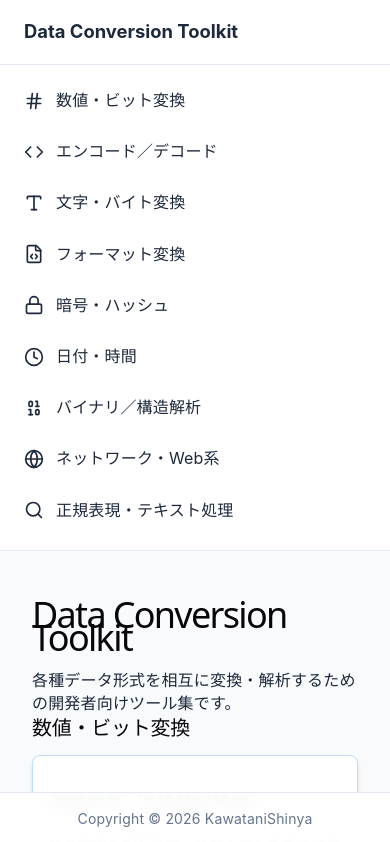
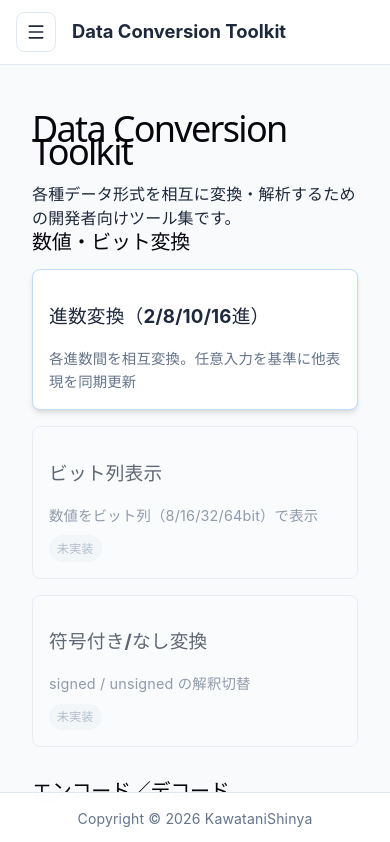
Before and after one commit to KawataniShinya/data-conversion-toolkit, a React (Vite) app: page / in a window 390 px wide. Shown: the top 842 px of the page. Built offline with nearby package versions, Linux system fonts and the light colour scheme.

Commit message:
Refine sidebar behavior for desktop and mobile navigation
- Collapse the desktop sidebar to icons and reveal labels on hover
- Add a hamburger menu and drawer-style navigation for narrow screens
- Tweak sidebar label sizing to avoid clipped category names

```diff
--- a/src/App.css
+++ b/src/App.css
@@ -26,11 +26,25 @@ body {
   z-index: 20;
   display: flex;
   align-items: center;
+  gap: 1rem;
   min-height: 64px;
   padding: 0 1.5rem;
   border-bottom: 1px solid var(--border-color);
   background: rgba(255, 255, 255, 0.96);
   backdrop-filter: blur(8px);
+}
+
+.menu-toggle {
+  display: none;
+  align-items: center;
+  justify-content: center;
+  width: 40px;
+  height: 40px;
+  border: 1px solid var(--border-color);
+  border-radius: 0.5rem;
+  background: #fff;
+  color: var(--text-color);
+  cursor: pointer;
 }
 
 .app-header-link {
@@ -48,15 +62,23 @@ body {
   display: flex;
   flex: 1;
   min-height: 0;
+  position: relative;
 }
 
 /* Sidebar styles */
 .sidebar {
-  width: 260px;
+  width: 72px;
   background-color: var(--sidebar-bg);
   border-right: 1px solid var(--border-color);
   display: flex;
   flex-direction: column;
+  transition: width 0.2s ease, box-shadow 0.2s ease;
+  overflow: hidden;
+}
+
+.sidebar:hover {
+  width: 260px;
+  box-shadow: 8px 0 24px rgba(15, 23, 42, 0.08);
 }
 
 .category-list {
@@ -68,11 +90,14 @@ body {
 .category-item {
   display: flex;
   align-items: center;
+  gap: 0.75rem;
+  min-height: 48px;
   padding: 0.75rem 1rem;
   border-radius: 0.5rem;
   cursor: pointer;
-  transition: background-color 0.2s;
+  transition: background-color 0.2s, color 0.2s;
   margin-bottom: 0.25rem;
+  white-space: nowrap;
 }
 
 .category-item:hover {
@@ -85,7 +110,25 @@ body {
 }
 
 .category-item .icon {
-  margin-right: 0.75rem;
+  flex: 0 0 20px;
+}
+
+.category-label {
+  opacity: 0;
+  max-width: 0;
+  overflow: hidden;
+  font-size: 0.84rem;
+  line-height: 1.25;
+  transition: opacity 0.15s ease, max-width 0.2s ease;
+}
+
+.sidebar:hover .category-label {
+  opacity: 1;
+  max-width: 200px;
+}
+
+.sidebar-overlay {
+  display: none;
 }
 
 /* Main content styles */
@@ -363,14 +406,55 @@ textarea {
 }
 
 @media (max-width: 768px) {
+  .app-header {
+    padding: 0 1rem;
+  }
+
+  .menu-toggle {
+    display: inline-flex;
+  }
+
   .app-container {
-    flex-direction: column;
+    display: block;
   }
 
   .sidebar {
-    width: 100%;
-    border-right: none;
-    border-bottom: 1px solid var(--border-color);
+    position: fixed;
+    top: 64px;
+    left: 0;
+    bottom: 0;
+    z-index: 30;
+    width: min(280px, calc(100vw - 2rem));
+    border-right: 1px solid var(--border-color);
+    transform: translateX(-100%);
+    box-shadow: none;
+    transition: transform 0.2s ease;
+  }
+
+  .sidebar:hover {
+    width: min(280px, calc(100vw - 2rem));
+    box-shadow: 8px 0 24px rgba(15, 23, 42, 0.12);
+  }
+
+  .sidebar.open {
+    transform: translateX(0);
+  }
+
+  .sidebar-overlay {
+    display: block;
+    position: fixed;
+    inset: 64px 0 0 0;
+    z-index: 25;
+    border: none;
+    background: rgba(15, 23, 42, 0.28);
+    padding: 0;
+    cursor: pointer;
+  }
+
+  .category-label,
+  .sidebar:hover .category-label {
+    opacity: 1;
+    max-width: 200px;
   }
 
   .grid-2 {
--- a/src/App.tsx
+++ b/src/App.tsx
@@ -15,16 +15,19 @@ import './App.css'
 function App() {
   const [activeCategory, setActiveCategory] = useState<ToolCategory | 'home'>('home')
   const [activeToolId, setActiveToolId] = useState<string | null>(null)
+  const [isMobileMenuOpen, setIsMobileMenuOpen] = useState(false)
   const contentAreaRef = useRef<HTMLDivElement | null>(null)
 
   const navigateHome = () => {
     setActiveCategory('home')
     setActiveToolId(null)
+    setIsMobileMenuOpen(false)
   }
 
   const handleSelectTool = (categoryId: ToolCategory, toolId: string) => {
     setActiveCategory(categoryId)
     setActiveToolId(toolId)
+    setIsMobileMenuOpen(false)
   }
 
   const currentCategory = activeCategory !== 'home' ? CATEGORIES.find(c => c.id === activeCategory) : null
@@ -68,25 +71,32 @@ function App() {
   return (
     <div className="app-shell">
       <header className="app-header">
+        <button
+          type="button"
+          className="menu-toggle"
+          onClick={() => setIsMobileMenuOpen((current) => !current)}
+          aria-label={isMobileMenuOpen ? 'Close navigation menu' : 'Open navigation menu'}
+          aria-expanded={isMobileMenuOpen}
+        >
+          {isMobileMenuOpen ? <Icons.X size={20} /> : <Icons.Menu size={20} />}
+        </button>
         <button type="button" className="app-header-link" onClick={navigateHome}>
           Data Conversion Toolkit
         </button>
       </header>
       <div className="app-container">
+        {isMobileMenuOpen && <button type="button" className="sidebar-overlay" onClick={() => setIsMobileMenuOpen(false)} aria-label="Close navigation menu" />}
         {/* Sidebar */}
-        <aside className="sidebar">
+        <aside className={`sidebar ${isMobileMenuOpen ? 'open' : ''}`}>
           <div className="category-list">
             {CATEGORIES.map((cat) => (
               <div
                 key={cat.id}
                 className={`category-item ${activeCategory === cat.id ? 'active' : ''}`}
-                onClick={() => {
-                  setActiveCategory(cat.id);
-                  setActiveToolId(cat.tools[0].id);
-                }}
+                onClick={() => handleSelectTool(cat.id, cat.tools[0].id)}
               >
                 {renderIcon(cat.icon)}
-                <span>{cat.name}</span>
+                <span className="category-label">{cat.name}</span>
               </div>
             ))}
           </div>
```
